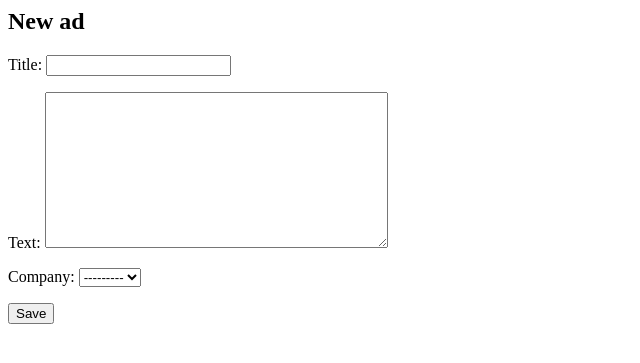
After one commit to BermetZ/blog_with_ads, a Django app: page /ad/new/ in a window 1280 px wide. The commit adds this page. Shown: the top 363 px of the page, without its empty margins (0-640 px from the left). Run offline with Django 3.2, Linux system fonts and the light colour scheme; data that the repository does not hold is empty.

Commit message:
Work in progress.

```diff
--- a/src/ads/forms.py
+++ b/src/ads/forms.py
@@ -1,6 +1,6 @@
 from django import forms
 
-from .models import Ad
+from .models import Ad, Company, Comment
 
 
 class AdForm(forms.ModelForm):
@@ -8,3 +8,17 @@ class AdForm(forms.ModelForm):
     class Meta:
         model = Ad
         fields = ('title', 'text', 'company',)
+
+
+class CompanyForm(forms.ModelForm):
+
+    class Meta:
+        model = Company
+        fields = ('name', 'address', 'phone', 'logo',)
+
+
+class CommentForm(forms.ModelForm):
+
+    class Meta:
+        model = Comment
+        fields = ('text', 'post',)
--- a/src/ads/models.py
+++ b/src/ads/models.py
@@ -1,6 +1,5 @@
+from django.conf import settings
 from django.db import models
-from django.conf import settings
-from django.utils import timezone
 
 
 class Company(models.Model):
@@ -22,10 +21,6 @@ class Ad(models.Model):
     text = models.TextField()
     company = models.ForeignKey(Company, related_name='company', on_delete=models.DO_NOTHING)
 
-    # def publish(self):
-    #     self.published_date = timezone.now()
-    #     self.save()
-
     def __str__(self):
         return self.title
 
@@ -33,3 +28,6 @@ class Ad(models.Model):
 class Comment(models.Model):
     text = models.TextField()
     post = models.ForeignKey(Ad, related_name='ad', on_delete=models.DO_NOTHING)
+
+    def __str__(self):
+        return self.text
--- /dev/null
+++ b/src/ads/templates/ad_detail.html
@@ -0,0 +1,5 @@
+{% block content %}
+        <h1>{{ ad.title }}</h1>
+        <h2>{{ ad.text }}</h2>
+        <p><a href="{% url 'company_detail' pk=ad.company.pk %}">{{ ad.company.name }}</a></p>
+{% endblock %}
--- /dev/null
+++ b/src/ads/templates/ad_edit.html
@@ -0,0 +1,7 @@
+{% block content %}
+    <h2>New ad</h2>
+    <form method="POST" class="post-form">{% csrf_token %}
+        {{ form.as_p }}
+        <button type="submit" class="save btn btn-default">Save</button>
+    </form>
+{% endblock %}
--- a/src/ads/templates/ad_list.html
+++ b/src/ads/templates/ad_list.html
@@ -1,6 +1,7 @@
 {% block content %}
     {% for ad in object_list %}
-            {{ ad.text }}
-            <p>{{ post.company }}</p>
+            <h1><a href="{% url 'ad_detail' pk=ad.pk %}">{{ ad.title }}</a></h1>
+            <h3>{{ ad.text }}</h3>
+            <p>{{ ad.company }}</p>
     {% endfor %}
 {% endblock %}
--- /dev/null
+++ b/src/ads/templates/company_detail.html
@@ -0,0 +1,6 @@
+{% block content %}
+        <h1>{{ company.name }}</h1>
+        <h2>{{ company.address }}</h2>
+        <h2>{{ company.phone }}</h2>
+        <h2>{{ company.logo }}</h2>
+{% endblock %}
--- /dev/null
+++ b/src/ads/templates/company_list.html
@@ -0,0 +1,6 @@
+{% block content %}
+    {% for company in object_list %}
+            <h1><a href="{% url 'company_detail' pk=company.pk %}">{{ ad.title }}</a></h1>
+            <p>{{ post.company }}</p>
+    {% endfor %}
+{% endblock %}
--- a/src/ads/urls.py
+++ b/src/ads/urls.py
@@ -1,7 +1,16 @@
 from django.urls import path
 from . import views
+from django.conf import settings
+from django.conf.urls.static import static
 
 
 urlpatterns = [
     path('', views.AdList.as_view(), name='ad_list'),
-]
+    path('ad/<int:pk>', views.ad_detail, name='ad_detail'),
+    path('ad/new/', views.AdCreate.as_view(), name='ad_new'),
+    path('ad/<int:pk>/edit/', views.AdEdit.as_view(), name='ad_edit'),
+    path('company/<int:pk>', views.CompanyList.as_view(), name='company_list'),
+    path('company/<int:pk>/', views.company_detail, name='company_detail'),
+    path('company/new/', views.CompanyCreate.as_view(), name='company_new'),
+    path('company/<int:pk>/edit/', views.CompanyEdit.as_view(), name='company_edit'),
+] + static(settings.MEDIA_URL, document_root=settings.MEDIA_ROOT)
--- a/src/ads/views.py
+++ b/src/ads/views.py
@@ -1,8 +1,114 @@
-from django.shortcuts import render, get_object_or_404, redirect
-from .models import Ad
+from django.shortcuts import render, get_object_or_404
+from .models import Ad, Company, Comment
+from .forms import AdForm, CompanyForm, CommentForm
 from django.views.generic import ListView, CreateView, UpdateView
+from django.urls import reverse
 
 
 class AdList(ListView):
     template_name = 'ad_list.html'
     model = Ad
+
+
+def ad_detail(request, pk):
+    ad = get_object_or_404(Ad, pk=pk)
+    return render(request, 'ad_detail.html', {'ad': ad})
+
+
+class AdCreate(CreateView):
+    template_name = 'ad_edit.html'
+    form_class = AdForm
+    model = Ad
+
+    def form_valid(self, form):
+        if form.is_valid():
+            form.save()
+        return super().form_valid(form)
+
+    def get_success_url(self):
+        return reverse('ad_detail', kwargs={'pk': self.object.id})
+
+
+class AdEdit(UpdateView):
+    template_name = 'ad_edit.html'
+    form_class = AdForm
+    model = Ad
+
+    def form_valid(self, form):
+        if form.is_valid():
+            form.save()
+        return super().form_valid(form)
+
+    def get_success_url(self):
+        return reverse('ad_detail', kwargs={'pk': self.object.id})
+
+
+class CompanyList(ListView):
+    template_name = 'company_list.html'
+    model = Company
+
+
+def company_detail(request, pk):
+    company = get_object_or_404(Company, pk=pk)
+    return render(request, 'company_detail.html', {'company': company})
+
+
+class CompanyCreate(CreateView):
+    template_name = 'company_edit.html'
+    form_class = CompanyForm
+    model = Company
+
+    def form_valid(self, form):
+        if form.is_valid():
+            form.save()
+        return super().form_valid(form)
+
+    def get_success_url(self):
+        return reverse('company_detail', kwargs={'pk': self.object.id})
+
+
+class CompanyEdit(UpdateView):
+    template_name = 'company_edit.html'
+    form_class = CompanyForm
+    model = Company
+
+    def form_valid(self, form):
+        if form.is_valid():
+            form.save()
+        return super().form_valid(form)
+
+    def get_success_url(self):
+        return reverse('ad_detail', kwargs={'pk': self.object.id})
+
+
+def comment_detail(request, pk):
+    comment = get_object_or_404(Comment, pk=pk)
+    return render(request, 'comment_detail.html', {'comment': comment})
+
+
+class CommentCreate(CreateView):
+    template_name = 'comment_edit.html'
+    form_class = CommentForm
+    model = Comment
+
+    def form_valid(self, form):
+        if form.is_valid():
+            form.save()
+        return super().form_valid(form)
+
+    def get_success_url(self):
+        return reverse('comment_detail', kwargs={'pk': self.object.id})
+
+
+class CommentEdit(UpdateView):
+    template_name = 'comment_edit.html'
+    form_class = CommentForm
+    model = Comment
+
+    def form_valid(self, form):
+        if form.is_valid():
+            form.save()
+        return super().form_valid(form)
+
+    def get_success_url(self):
+        return reverse('ad_detail', kwargs={'pk': self.object.id})
--- a/src/blog_with_ads/settings.py
+++ b/src/blog_with_ads/settings.py
@@ -122,3 +122,6 @@ USE_TZ = True
 
 STATIC_URL = '/static/'
 STATIC_ROOT = os.path.join(BASE_DIR, 'static')
+
+MEDIA_URL = '/media/'
+MEDIA_ROOT = os.path.join(BASE_DIR, 'media')
```
Also changed, not shown: src/ads/templates/company_edit.html (added, +7 -0 lines), src/ads/migrations/0002_auto_20190329_1708.py (added), src/ads/migrations/0003_auto_20190330_2252.py (added), src/logo/2011_55T0Wrl.jpg (added).
